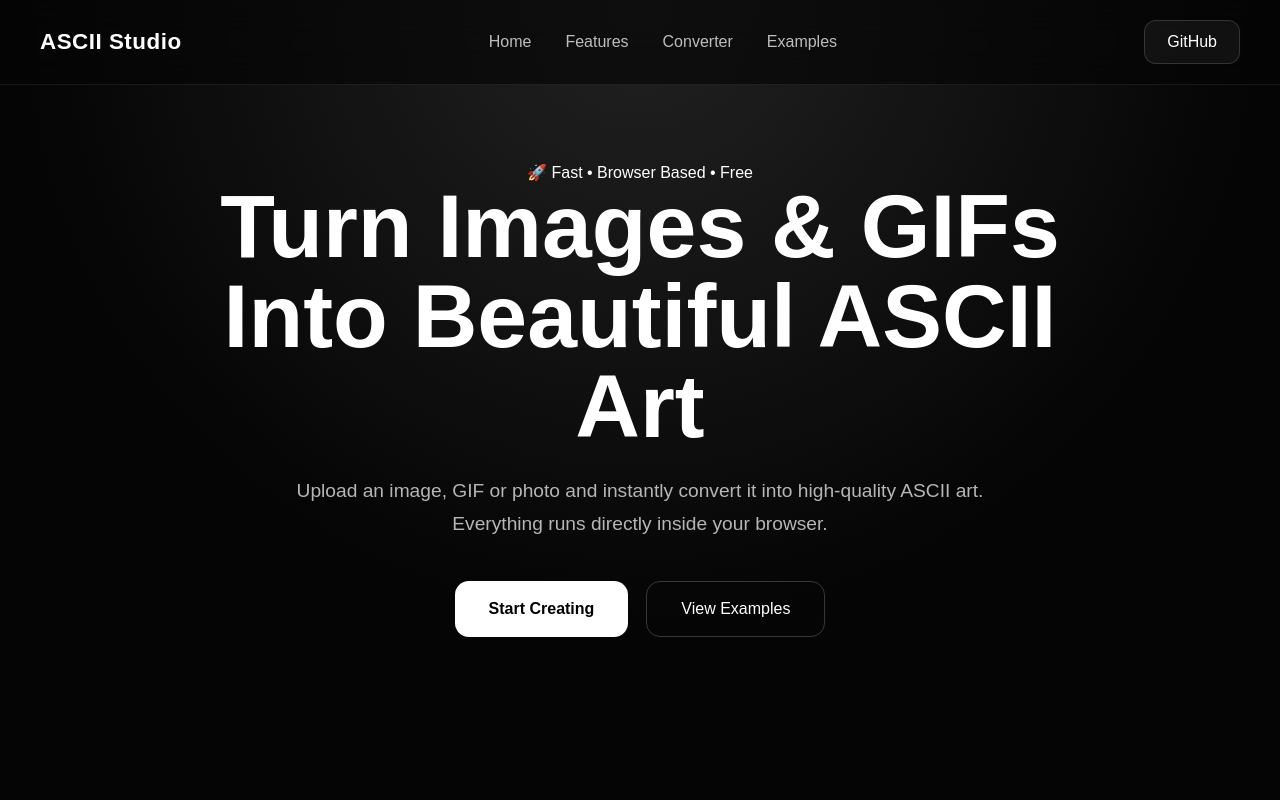
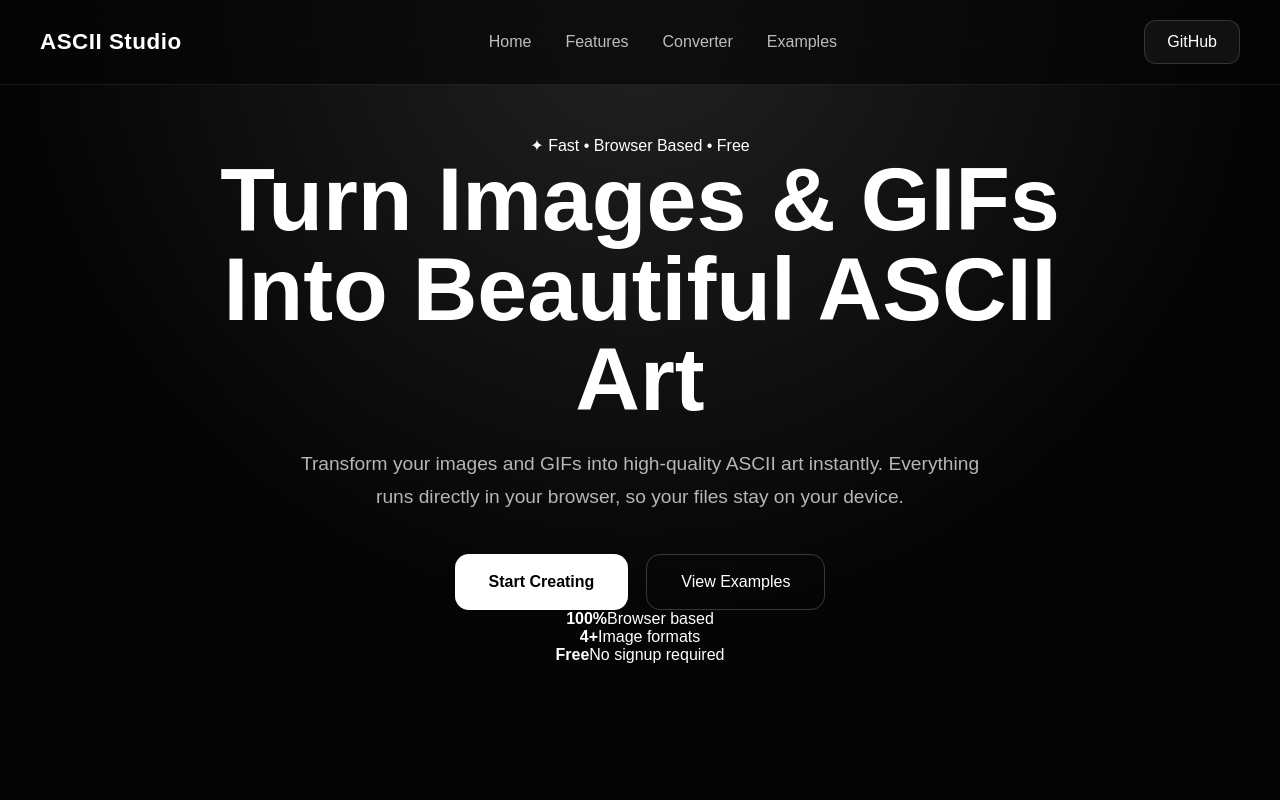
Before and after one commit to itzmitto/ascii-art-website, a Next.js app: page / in a window 1280 px wide. Shown: the top 800 px of the page. Built offline with nearby package versions, Linux system fonts and the light colour scheme.

Commit message:
refactor(Hero): update content and structure for improved clarity and engagement

```diff
--- a/src/components/Hero.tsx
+++ b/src/components/Hero.tsx
@@ -1,27 +1,53 @@
 export default function Hero() {
   return (
-        <section className="hero">
+    <section id="top" className="hero">
       <div className="hero-content">
-                <span className="hero-badge">
-                    🚀 Fast • Browser Based • Free
-                </span>
+        <span className="hero-badge">✦ Fast • Browser Based • Free</span>
         <h1 className="hero-title">
           Turn Images & GIFs
           <br />
           Into Beautiful ASCII Art
         </h1>
         <p className="hero-description">
-                    Upload an image, GIF or photo and instantly convert it into
-                    high-quality ASCII art. Everything runs directly inside your
-                    browser.
+          Transform your images and GIFs into high-quality ASCII art instantly.
+          Everything runs directly in your browser, so your files stay on your
+          device.
         </p>
         <div className="hero-buttons">
-                    <button className="primary-btn">
+          <button
+            className="primary-btn"
+            onClick={() => {
+              document.getElementById("converter")?.scrollIntoView({
+                behavior: "smooth",
+              });
+            }}
+          >
             Start Creating
           </button>
-                    <button className="secondary-btn">
+          <button
+            className="secondary-btn"
+            onClick={() => {
+              document.getElementById("examples")?.scrollIntoView({
+                behavior: "smooth",
+              });
+            }}
+          >
             View Examples
           </button>
+        </div>
+        <div className="hero-stats">
+          <div className="hero-stat">
+            <strong>100%</strong>
+            <span>Browser based</span>
+          </div>
+          <div className="hero-stat">
+            <strong>4+</strong>
+            <span>Image formats</span>
+          </div>
+          <div className="hero-stat">
+            <strong>Free</strong>
+            <span>No signup required</span>
+          </div>
         </div>
       </div>
     </section>
```
Lines whose indentation alone changed are shown as unchanged.
